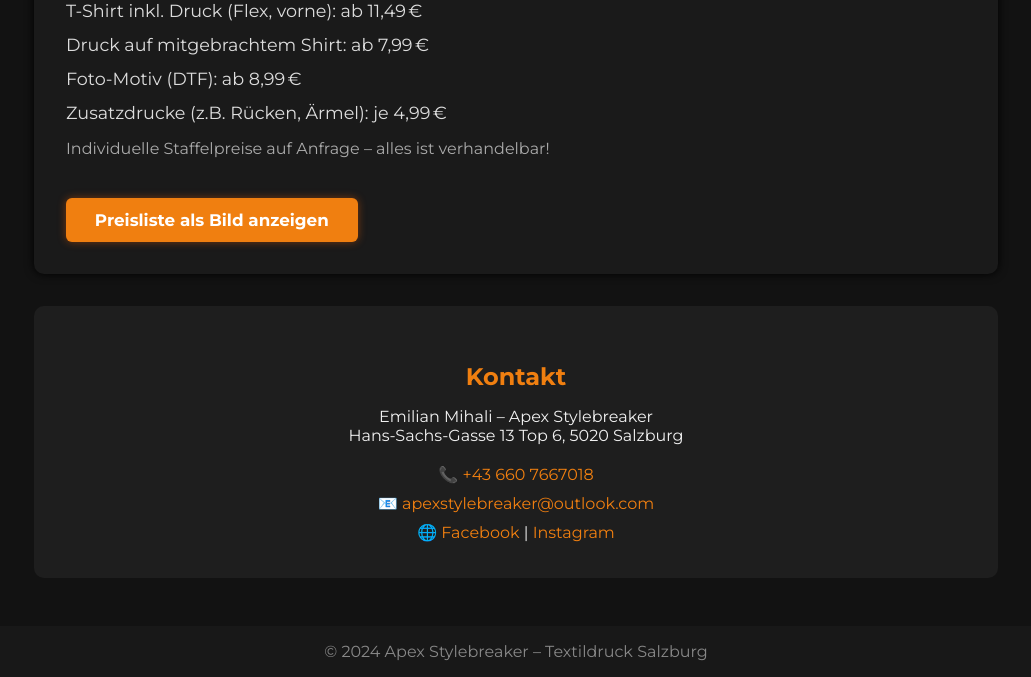
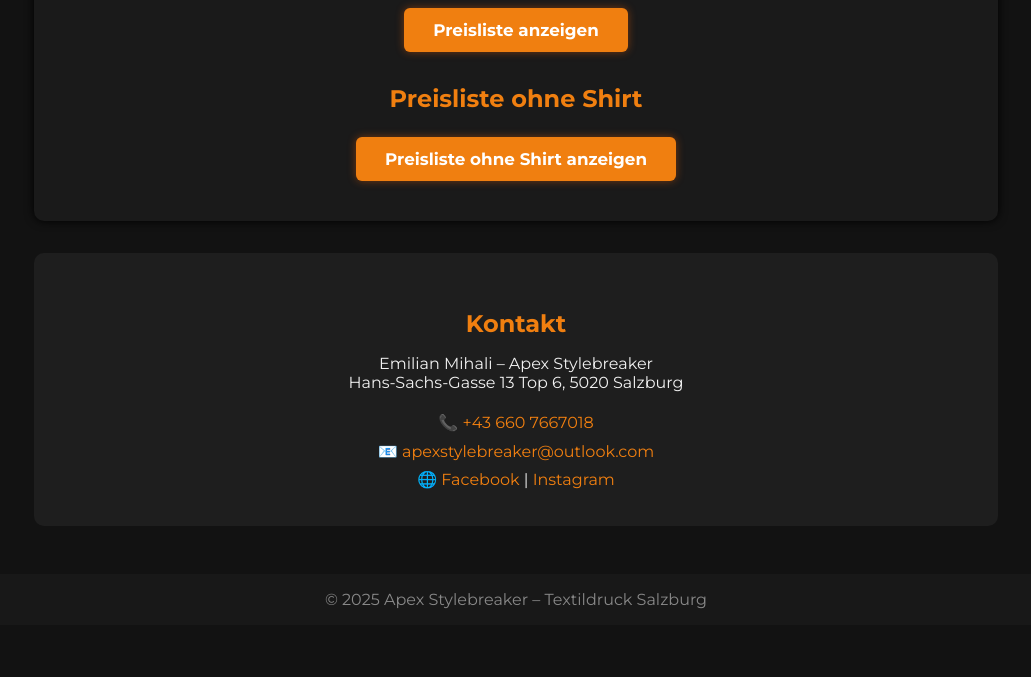
Before and after one commit to EmilianMihali/T-Shirt-Druck-, a plain HTML site: page index.html in a window 1280 px wide. Shown: the part 788-1465 px from the top of the page, without its empty margins (124-1155 px from the left). After the commit the page ends 1413 px from the top, so only its background shows below. Drawn offline with Linux system fonts and the light colour scheme.

Commit message:
Update index.html

```diff
--- a/index.html
+++ b/index.html
@@ -75,10 +75,7 @@
       border-radius: 10px;
       box-shadow: 0 0 10px #000;
       margin-top: 2rem;
-    }
-    .preise p {
-      font-size: 1rem;
-      color: #aaa;
+      text-align: center;
     }
     .preise a {
       display:inline-block;
@@ -90,7 +87,7 @@
       border-radius:6px;
       box-shadow:0 0 8px rgba(255,102,0,0.4);
       font-size:1.05rem;
-      margin-top: 1.5rem;
+      margin: 0.5rem;
     }
     .kontakt {
       background-color: #1e1e1e;
@@ -137,15 +134,10 @@
     </ul>
   </section>
   <section id="preise" class="preise">
-    <h3>Preisliste (ab 1 Stück)</h3>
-    <ul>
-      <li>T-Shirt inkl. Druck (Flex, vorne): ab 11,49 €</li>
-      <li>Druck auf mitgebrachtem Shirt: ab 7,99 €</li>
-      <li>Foto-Motiv (DTF): ab 8,99 €</li>
-      <li>Zusatzdrucke (z.B. Rücken, Ärmel): je 4,99 €</li>
-    </ul>
-    <p>Individuelle Staffelpreise auf Anfrage – alles ist verhandelbar!</p>
-    <a href="Preis6.png" target="_blank">Preisliste als Bild anzeigen</a>
+    <h3>Preisliste</h3>
+    <a href="Preis6.png" target="_blank">Preisliste anzeigen</a>
+    <h3>Preisliste ohne Shirt</h3>
+    <a href="Preisliste2.html" target="_blank">Preisliste ohne Shirt anzeigen</a>
   </section>
   <section id="kontakt" class="kontakt">
     <h3>Kontakt</h3>
@@ -157,7 +149,7 @@
     <a href="https://instagram.com/Apex-Stylebreaker" target="_blank">Instagram</a>
   </section>
   <footer>
-    &copy; 2024 Apex Stylebreaker – Textildruck Salzburg
+    &copy; 2025 Apex Stylebreaker – Textildruck Salzburg
   </footer>
 </body>
 </html>
```
